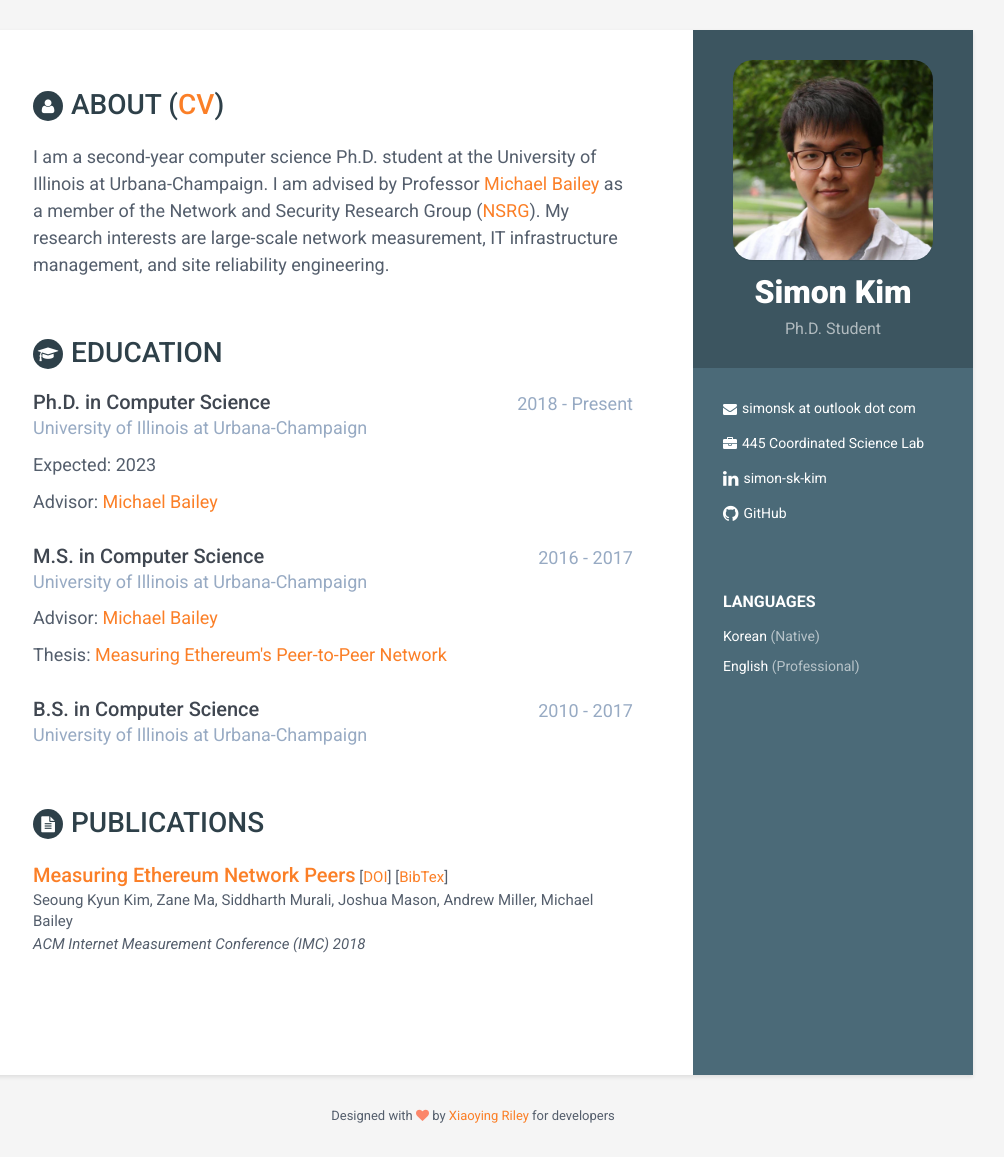
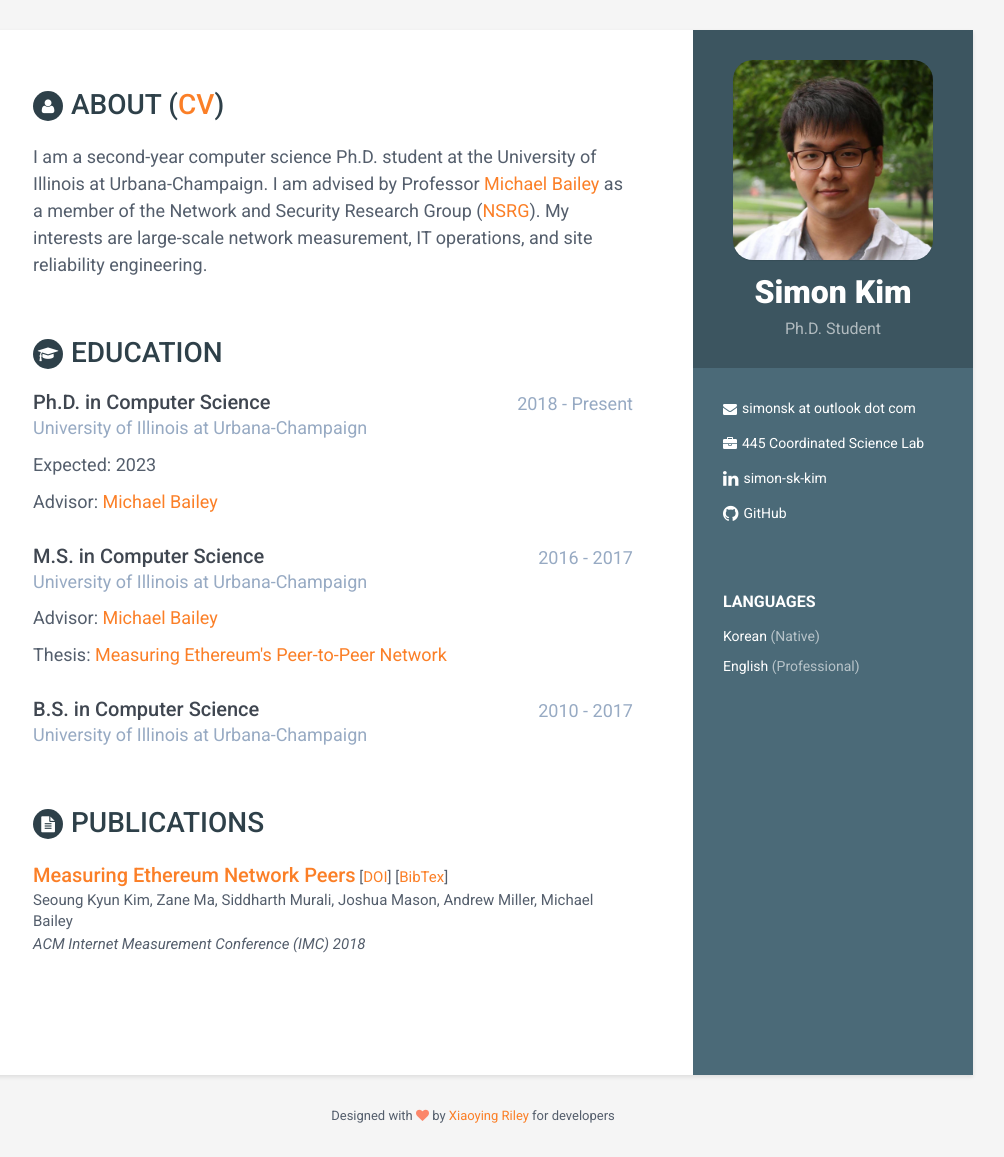
Before and after one commit to SimonSK/simonsk.github.io, a Jekyll site: the page built from index.html, in a window 1280 px wide. Shown: the whole page, without its empty margins (167-1171 px from the left). Built offline with Jekyll 4.4.1, drawn with Linux system fonts in a browser that asks for light colours.

Commit message:
updated interests

```diff
--- a/_config.yml
+++ b/_config.yml
@@ -21,7 +21,7 @@ pic: profile.png  #place a 100x100 picture inside /assets/images/ folder and pro
 about: "I am a second-year computer science Ph.D. student at the University of Illinois at Urbana-Champaign.
         I am advised by Professor <a href=\"http://mdbailey.ece.illinois.edu\" target=\"_blank\">Michael Bailey</a>
         as a member of the Network and Security Research Group (<a href=\"https://nsrg.sprai.org\" target=\"_blank\">NSRG</a>).
-        My research interests are large-scale network measurement, IT infrastructure management, and site reliability engineering."
+        My interests are large-scale network measurement, IT operations, and site reliability engineering."
 
 #I am advised by Michael Bailey as a member of the Network & Security Research Group.
 #
```
Also changed, not shown: 1 other file.
